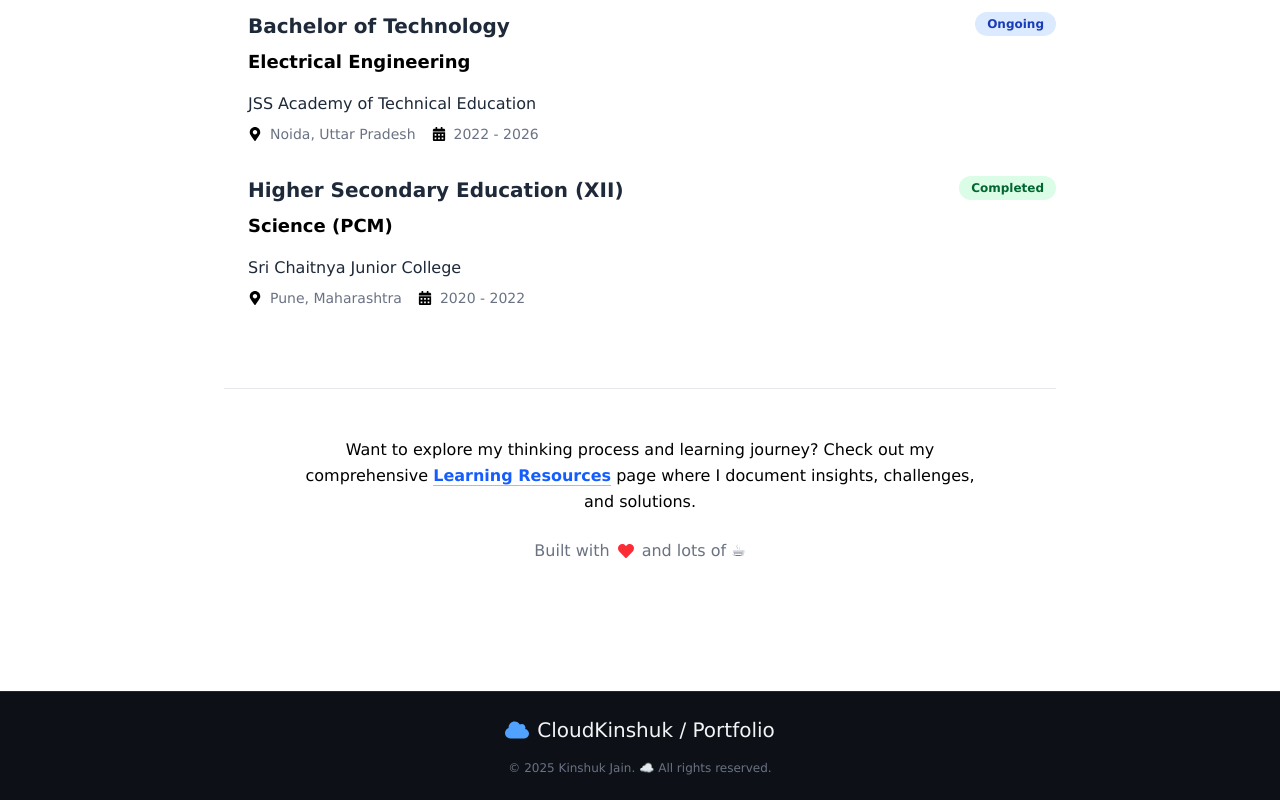
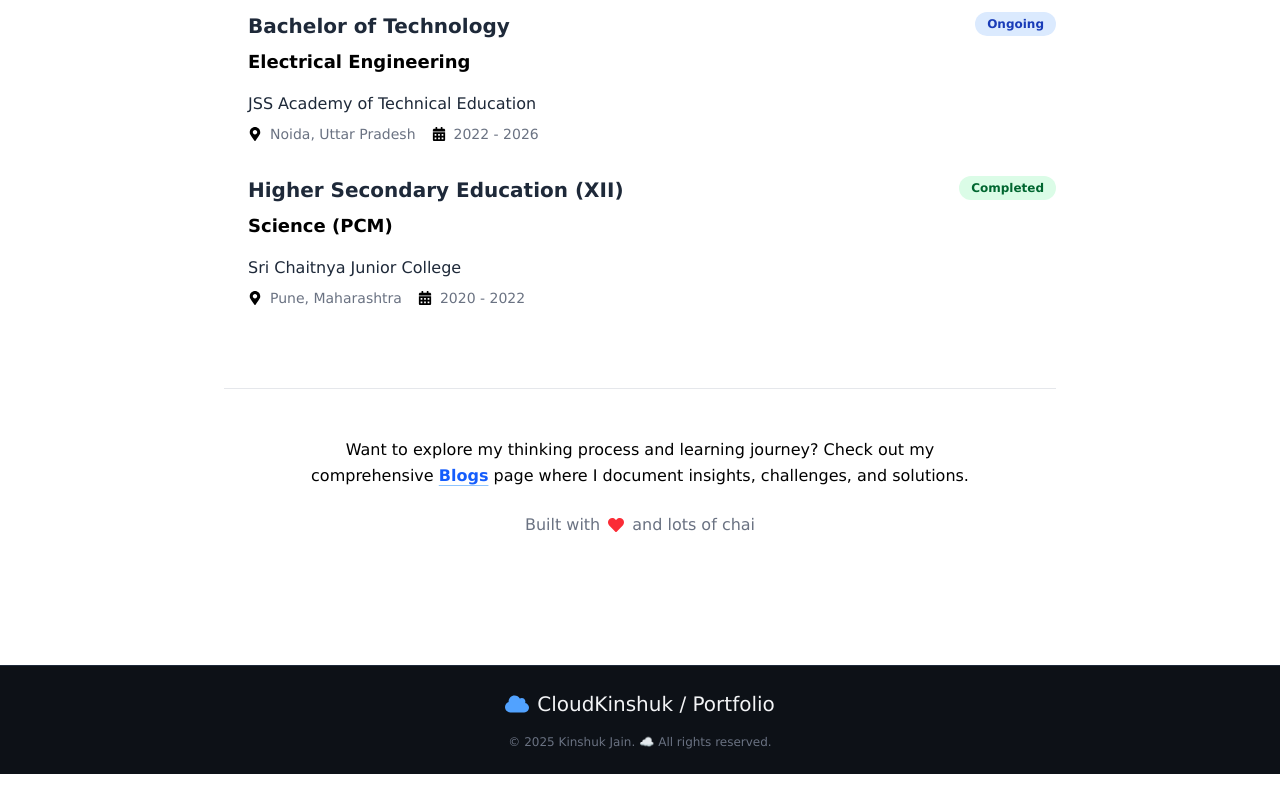
Before and after one commit to kinshukjainn/kinshukkportfolio, a React (Vite) app: page / in a window 1280 px wide. Shown: the part 7587-8387 px from the top of the page. After the commit the page ends 8361 px from the top, so only its background shows below. Built offline with nearby package versions, Linux system fonts and the light colour scheme.

Commit message:
style: update link to point to the blog page and change text from "Learning Resources" to "Blogs"; replace "lots of ☕" with "lots of chai"

```diff
--- a/src/component-mine/MainContent.tsx
+++ b/src/component-mine/MainContent.tsx
@@ -1,5 +1,6 @@
 "use client"
 
+import { Link } from 'react-router-dom'
 import {
   FaAws,
   FaDocker,
@@ -739,18 +740,18 @@ export default function MetaPortfolio() {
           <div className="max-w-2xl mx-auto">
             <p className="text-black leading-relaxed mb-6">
               Want to explore my thinking process and learning journey? Check out my comprehensive{" "}
-              <a
-                href="/my-personal-learning-resources"
+              <Link
+                to="/blog"
                 className="text-blue-600 hover:text-black font-semibold underline decoration-blue-300 hover:decoration-blue-500 underline-offset-4 transition-colors duration-200"
               >
-                Learning Resources
-              </a>{" "}
+                Blogs
+              </Link>{" "}
               page where I document insights, challenges, and solutions.
             </p>
             <div className="flex items-center justify-center gap-2 text-gray-500">
               <span>Built with</span>
               <FaHeart className="text-red-500" />
-              <span>and lots of ☕</span>
+              <span>and lots of chai</span>
             </div>
           </div>
         </footer>
```
